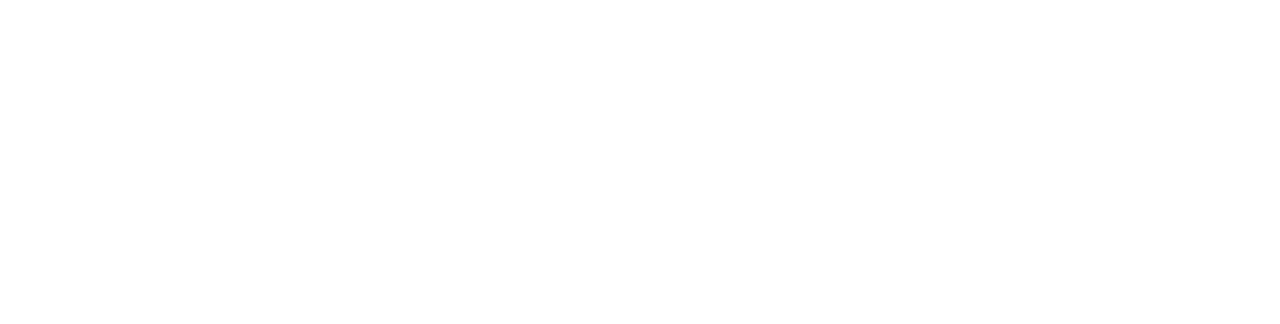
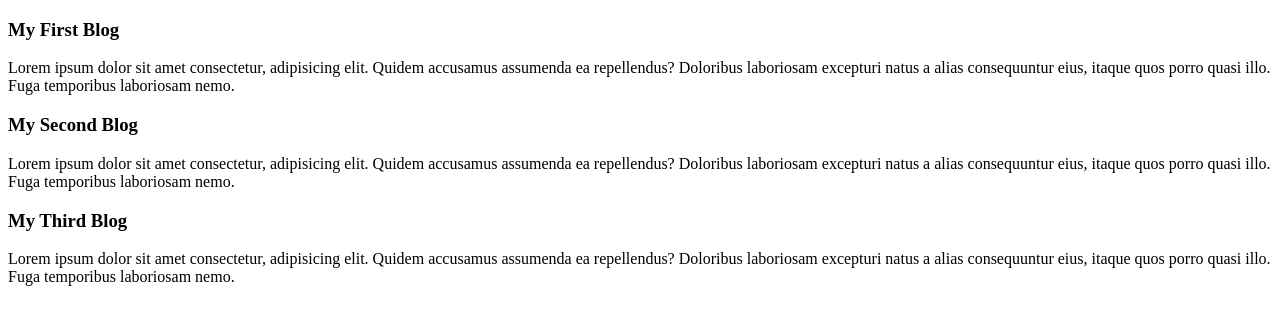
Before and after one commit to Hridoy-7759/my-second-github-repo, a plain HTML site: page index.html in a window 1280 px wide. Drawn offline with Linux system fonts and the light colour scheme.

Commit message:
index.html

```diff
--- a/index.html
+++ b/index.html
@@ -6,6 +6,23 @@
     <title>My Second Repo</title>
 </head>
 <body>
-
+    <div>
+        <h3>My First Blog</h3>
+        <p>
+            Lorem ipsum dolor sit amet consectetur, adipisicing elit. Quidem accusamus assumenda ea repellendus? Doloribus laboriosam excepturi natus a alias consequuntur eius, itaque quos porro quasi illo. Fuga temporibus laboriosam nemo.
+        </p>
+    </div>
+    <div>
+        <h3>My Second Blog</h3>
+        <p>
+            Lorem ipsum dolor sit amet consectetur, adipisicing elit. Quidem accusamus assumenda ea repellendus? Doloribus laboriosam excepturi natus a alias consequuntur eius, itaque quos porro quasi illo. Fuga temporibus laboriosam nemo.
+        </p>
+    </div>
+    <div>
+        <h3>My Third Blog</h3>
+        <p>
+            Lorem ipsum dolor sit amet consectetur, adipisicing elit. Quidem accusamus assumenda ea repellendus? Doloribus laboriosam excepturi natus a alias consequuntur eius, itaque quos porro quasi illo. Fuga temporibus laboriosam nemo.
+        </p>
+    </div>
 </body>
 </html>
```
